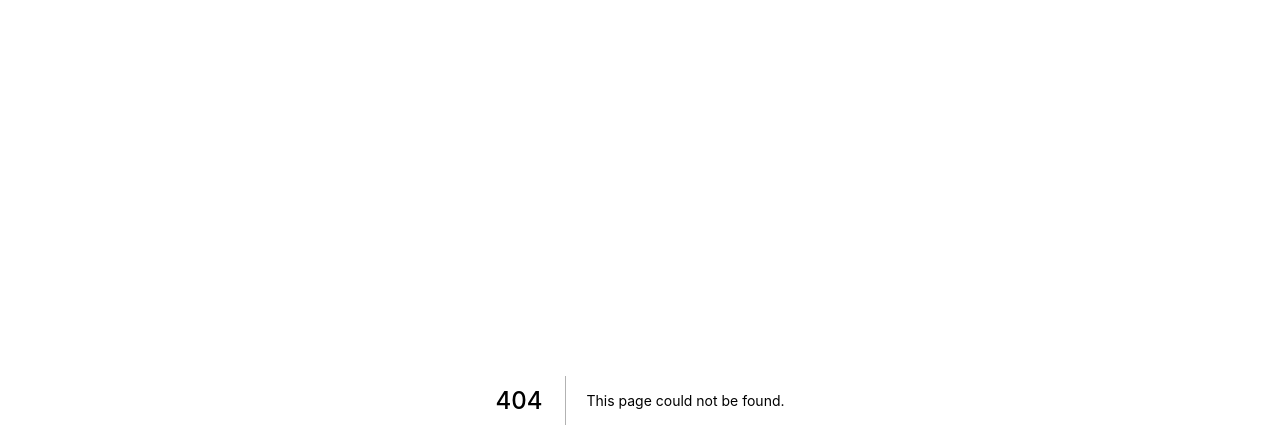
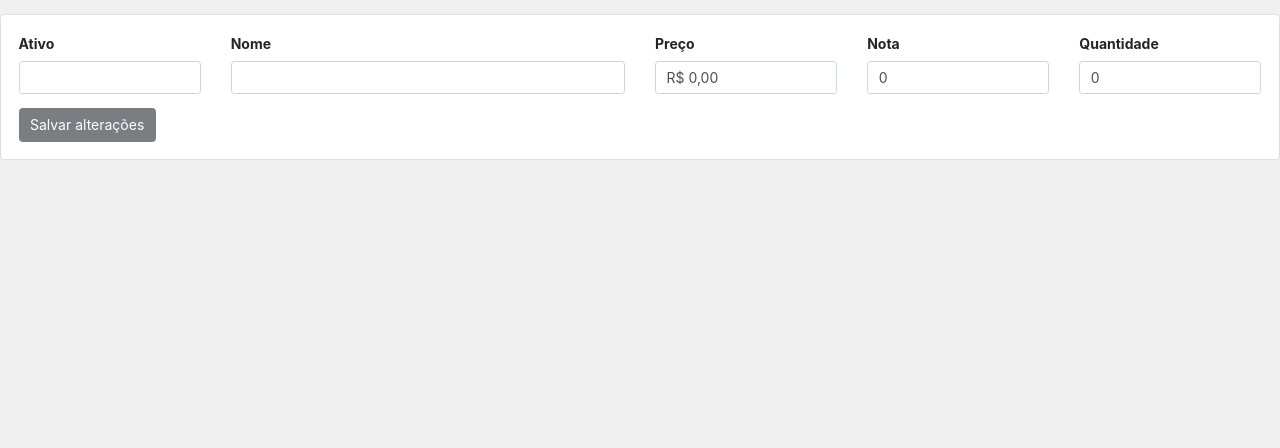
Before and after one commit to danjsillva/planilhapit, a Next.js app: page /components/stock-form in a window 1280 px wide. Before the commit this address had no page. Shown: the top 448 px of the page. Built offline with nearby package versions, Linux system fonts and the light colour scheme.

Commit message:
fix: corrigido form de adicionar ativo

```diff
--- /dev/null
+++ b/pages/components/stock-form.js
@@ -0,0 +1,146 @@
+import React, { useState } from "react";
+import { useRecoilState } from "recoil";
+import NumberFormat from "react-number-format";
+import { toast } from "react-toastify";
+import axios from "axios";
+
+import { stockListState } from "../../store/atoms";
+
+const StockModal = () => {
+  const [formDisabled, setFormDisabled] = useState(false);
+  const [form, setForm] = useState({
+    symbol: "",
+    name: "",
+    price: 0,
+    grade: 0,
+    volume: 0,
+  });
+  const [stocks, setStocks] = useRecoilState(stockListState);
+
+  const handleBlurSymbol = async (event) => {
+    try {
+      setFormDisabled(true);
+
+      const response = (await axios.get(`/api/quotation?symbol=${form.symbol}`))
+        .data;
+
+      setFormDisabled(false);
+
+      if (response[form.symbol]) {
+        setForm({
+          ...form,
+          name: response[form.symbol].name,
+          price: response[form.symbol].price,
+        });
+      } else {
+        setForm({
+          ...form,
+          name: "",
+          price: 0,
+        });
+      }
+    } catch (error) {
+      console.log(error);
+    }
+  };
+
+  const handleSubmitForm = async (event) => {
+    event.preventDefault();
+
+    if (stocks.some((stock) => stock.symbol === form.symbol)) {
+      toast.error("Este ativo já foi adicionado!");
+      return;
+    }
+
+    setStocks([...stocks, form]);
+    toast.success(`O ativo ${form.symbol} foi adicionado!`);
+
+    setForm({ symbol: "", name: "", price: 0, grade: 0, volume: 0 });
+  };
+
+  return (
+    <div className="card card-body mt-3">
+      <form onSubmit={handleSubmitForm}>
+        <div className="row">
+          <div className="col-2">
+            <label htmlFor="">Ativo</label>
+            <input
+              value={form.symbol}
+              onChange={(e) =>
+                setForm({ ...form, symbol: e.target.value.toUpperCase() })
+              }
+              onBlur={handleBlurSymbol}
+              className="form-control"
+              disabled={formDisabled}
+            />
+          </div>
+
+          <div className="col-4">
+            <label htmlFor="">Nome</label>
+            <input
+              value={form.name}
+              onChange={(e) => setForm({ ...form, name: e.target.value })}
+              className="form-control"
+              disabled={formDisabled}
+            />
+          </div>
+
+          <div className="col-2">
+            <label htmlFor="">Preço</label>
+            <NumberFormat
+              defaultValue={0}
+              value={form.price}
+              prefix="R$ "
+              thousandSeparator="."
+              decimalSeparator=","
+              decimalScale={2}
+              fixedDecimalScale={true}
+              allowLeadingZeros={false}
+              onValueChange={(values) =>
+                setForm({ ...form, price: values.floatValue })
+              }
+              className="form-control"
+              disabled={formDisabled}
+            />
+          </div>
+
+          <div className="col-2">
+            <label htmlFor="">Nota</label>
+            <input
+              type="number"
+              value={form.grade}
+              onChange={(e) => setForm({ ...form, grade: e.target.value })}
+              className="form-control"
+            />
+          </div>
+
+          <div className="col-2">
+            <label htmlFor="">Quantidade</label>
+            <input
+              type="number"
+              value={form.volume}
+              onChange={(e) => setForm({ ...form, volume: e.target.value })}
+              className="form-control"
+            />
+          </div>
+        </div>
+
+        <button
+          type="submit"
+          className="btn btn-dark mt-3 "
+          disabled={
+            !form.symbol ||
+            !form.name ||
+            !form.price ||
+            !form.grade ||
+            !form.volume
+          }
+        >
+          Salvar alterações
+        </button>
+      </form>
+    </div>
+  );
+};
+
+export default StockModal;
```
Also changed, not shown: pages/stocks.js (+6 -1 lines).
